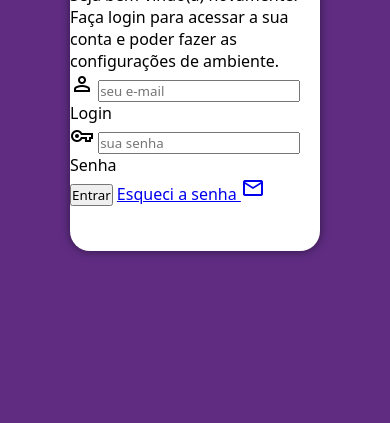
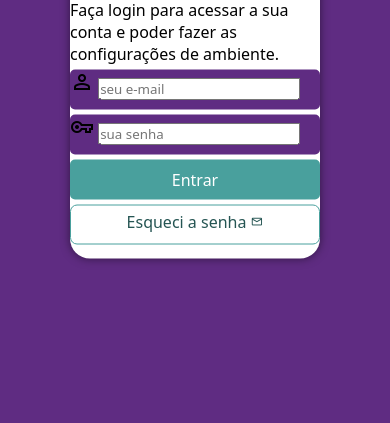
Before and after one commit to flaviomichalani/projeto-login, a plain HTML site: page index.html in a window 390 px wide. Shown: the part 421-844 px from the top of the page. Drawn offline with nearby package versions, Linux system fonts and the light colour scheme.

Commit message:
form em mobile

```diff
--- a/estilos/style.css
+++ b/estilos/style.css
@@ -35,7 +35,7 @@ section#login {
 
     background-color: white;
     width: 250px;
-    height: 500px;
+    height: 515px;
     border-radius: 20px;
     box-shadow: 0px 0px 10px rgba(0, 0, 0, 0.5);
 
@@ -64,3 +64,56 @@ div#formulario > h1 {
 div#formulario > p {
     font-size: 0.8em;
 }
+
+form > div.campo {
+    background-color: #5f2c82;
+    width: 100%;
+    display: block;
+    height: 40px;
+    border-radius: 5px;
+    margin: 5px 0px;
+}
+
+div.campo > label {
+    display: none;
+}
+
+form > input[type=submit] {
+    display: block;
+    font-size: 1em;
+    width: 100%;
+    height: 40px;
+    background-color: #49a09d;
+    color: white;
+    border: none;
+    border-radius: 5px;
+    cursor: pointer;
+}
+
+form > input[type=submit]:hover {
+    background-color: #255553;
+}
+
+form > a.botao {
+    display: block;
+    text-align: center;
+    font-size: 1em;
+    width: 100%;
+    height: 40px;
+    padding-top: 5px;
+    margin-top: 5px;
+    background-color: white;
+    color: #255553;
+    border: 1px solid #49a09d;
+    border-radius: 7px;
+    text-decoration: none;
+
+}
+
+form > a.botao:hover {
+    background-color: #6cd3ef;
+}
+
+form > a.botao > span {
+    font-size: 0.8em;
+}
--- a/index.html
+++ b/index.html
@@ -39,7 +39,7 @@
                             <label for="isenha">Senha</label>
                         </div>
                         <input type="submit" value="Entrar">
-                        <a href="esqueci.html">Esqueci a senha
+                        <a href="esqueci.html" class="botao">Esqueci a senha
                             <span class="material-symbols-outlined">mail</span>
                         </a>
                     </form>
```
